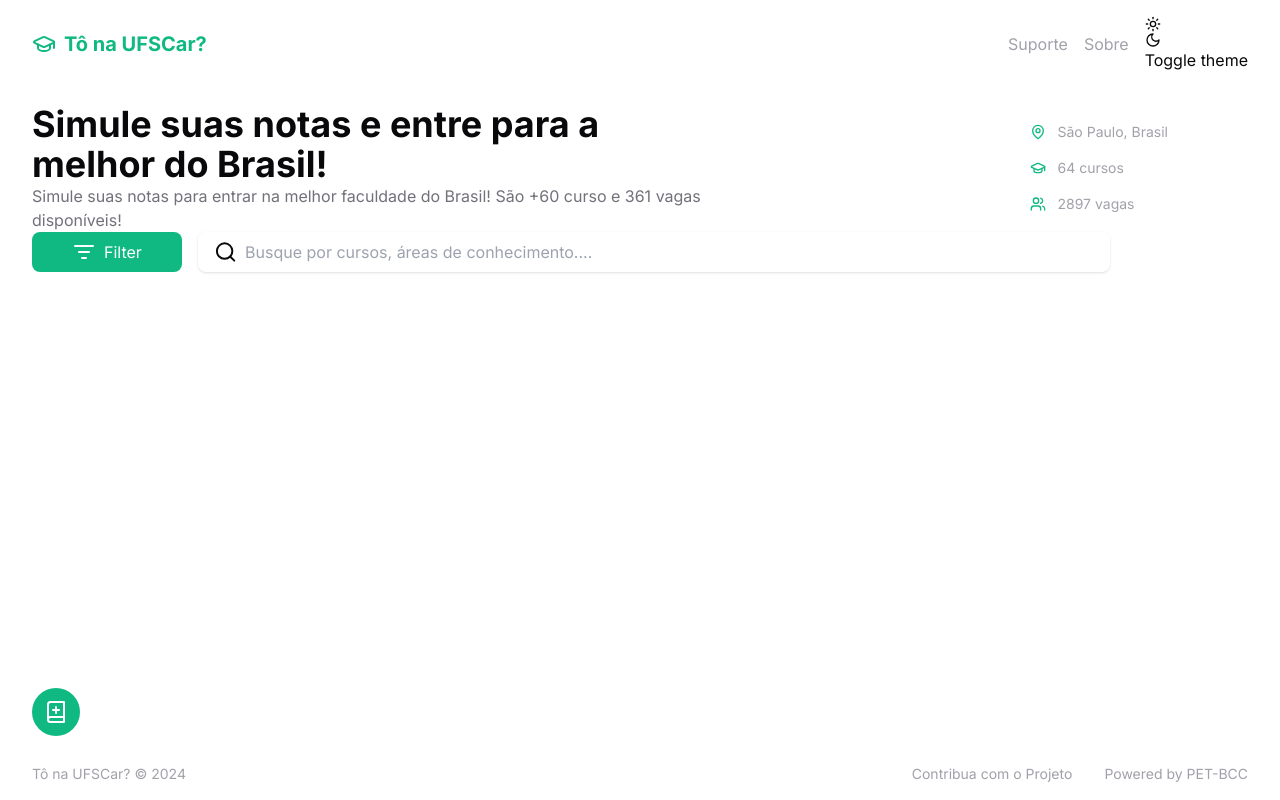
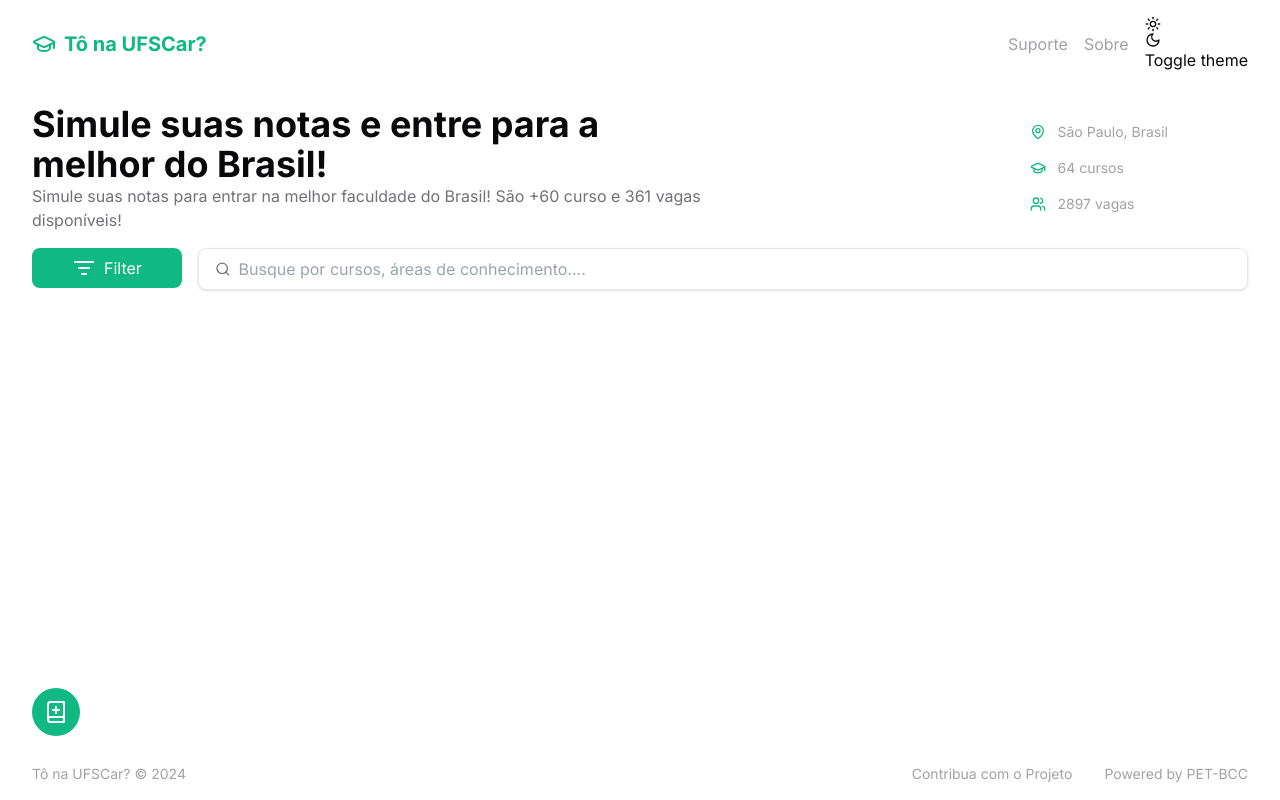
Before and after one commit to petbccufscar/to-na-ufscar, a Next.js app: page / in a window 1280 px wide. Built offline with nearby package versions, Linux system fonts and the light colour scheme.

Commit message:
fixed: searchBar style

```diff
--- a/src/app/page.tsx
+++ b/src/app/page.tsx
@@ -4,7 +4,7 @@
 
 export default function Home() {
 	return (
-		<main>
+		<main className="flex flex-col gap-4">
 			<AboutSection.Wrapper>
 				<div className="flex justify-between items-center">
 					<div>
--- a/src/components/pages/home/SearchArea.tsx
+++ b/src/components/pages/home/SearchArea.tsx
@@ -14,7 +14,7 @@
 
     return (
         <div className='flex justify-between items-center gap-8'>
-            <p className='text-black text-sm'>{text}</p>
+            <p className=' text-sm'>{text}</p>
             <div className='flex flex-col'>
                 <div
                     onClick={() => setIsSelected(!isSelected)}
@@ -38,7 +38,7 @@
     return (
         <div
             onClick={handleFilterOnClick}
-            className='flex gap-2 justify-center items-center rounded-lg px-10 py-2 bg-emerald-500 hover:cursor-pointer'
+            className='flex gap-2 justify-center items-center rounded-lg px-10 py-2 bg-emerald-500 hover:bg-emerald-400 hover:cursor-pointer'
         >
             <ListFilter color='white' />
             <p className='text-white'>Filter</p>
@@ -49,7 +49,7 @@
 //Pop up com as opções de filtro
 const FilterBox = () => {
     return (
-        <div className='flex flex-col bg-white rounded-2xl shadow-xl gap-2 p-4 w-72'>
+        <div className='flex flex-col bg-white dark:bg-zinc-900 rounded-2xl shadow gap-2 p-4 w-56'>
             <FilterSelection text='São Carlos' />
             <FilterSelection text='Sorocaba' />
             <FilterSelection text='Lagoa do Sino' />
@@ -61,9 +61,9 @@
 
 const SearchBar = () => {
     return (
-        <div className='flex gap-2 pl-4 items-center shadow rounded-lg w-9/12 h-10'>
-            <Search />
-            <input className='outline-none w-full' type='text' placeholder='Busque por cursos, áreas de conhecimento....' />
+        <div className='flex gap-2 pl-4 items-center rounded-lg w-full py-2 border bg-transparent shadow dark:border-zinc-800'>
+            <Search size={16} color='#737373' />
+            <input className='outline-none w-full bg-transparent' type='text' placeholder='Busque por cursos, áreas de conhecimento....' />
         </div>
     );
 };
@@ -78,7 +78,7 @@
     }
 
     return (
-        <div>
+        <div className='flex flex-col gap-1'>
             <div className='flex gap-4'>
                 <div className='flex flex-col gap-2'>
                     <FilterIcon handleFilterOnClick={handleFilterOnClick} />
```
